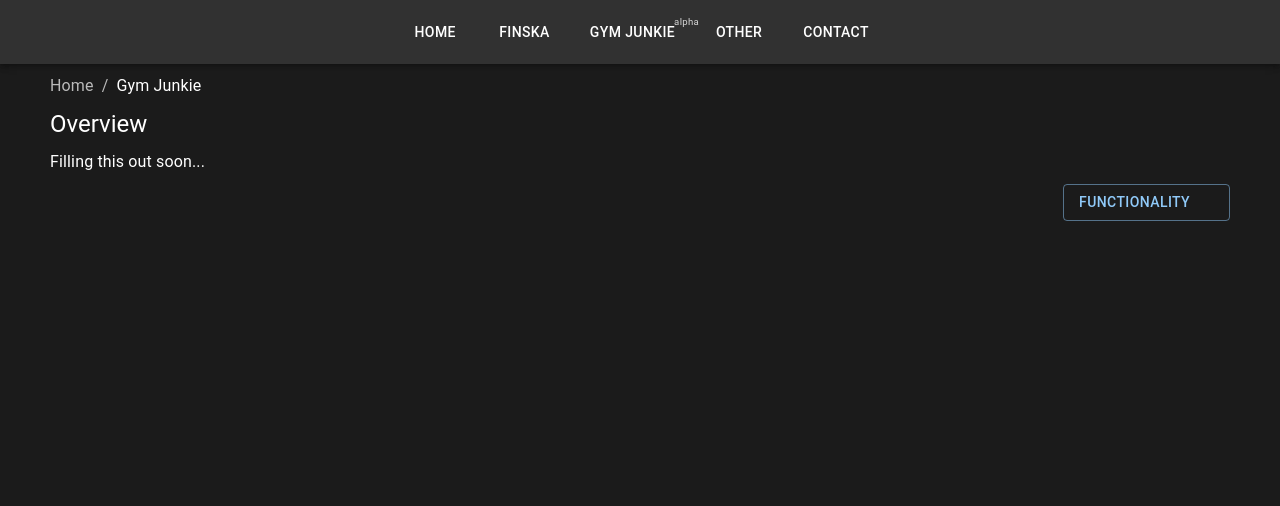
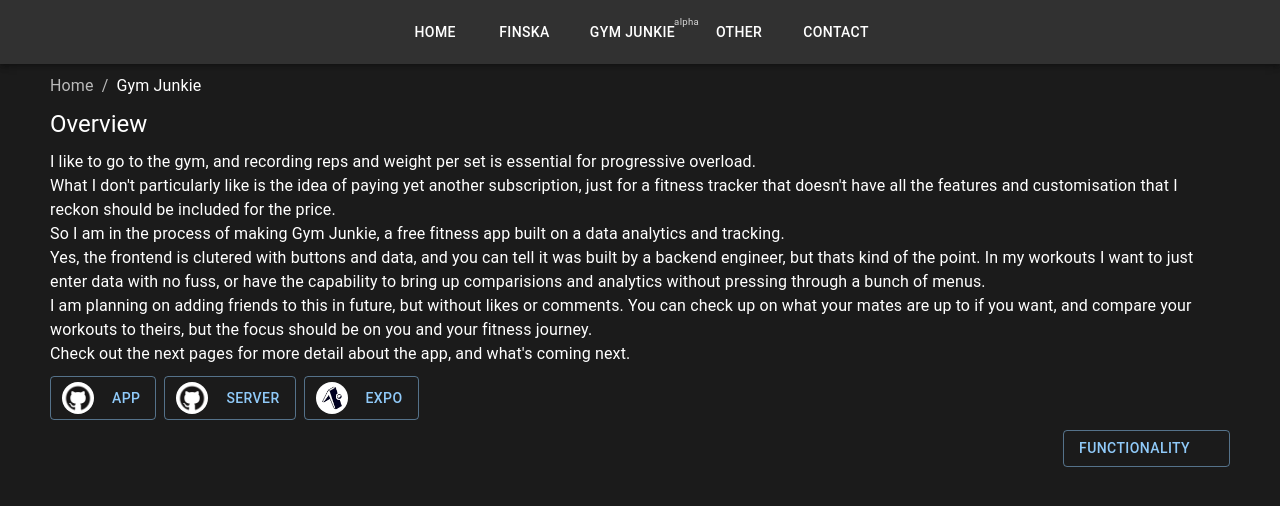
Before and after one commit to moates695/moates695.github.io, a React (Create React App) app: page /gym-junkie in a window 1280 px wide. Shown: the top 506 px of the page. Built offline with nearby package versions, Linux system fonts and the light colour scheme; some icons are missing.

Commit message:
update gym tracker overview

```diff
--- a/package.json
+++ b/package.json
@@ -54,5 +54,6 @@
       "last 1 firefox version",
       "last 1 safari version"
     ]
-  }
+  },
+  "homepage": "https://moates.com.au"
 }
--- a/src/pages/Home.tsx
+++ b/src/pages/Home.tsx
@@ -54,6 +54,15 @@ const projectData: ProjectInfo[] = [
     highlight: '/gym-junkie-highlight.png'
   },
   {
+    icon: iconMap.cellular_tracking,
+    name: 'Cellular Tracking',
+    description: 'Major computer vision project for segmenting cells, tracking and displaying their paths\
+    and identifying divisions.',
+    link: '/other/cellular-tracking',
+    chipKeys: ['ai_ml', 'python'],
+    highlight: ''
+  },
+  {
     icon: iconMap.downer_helper,
     name: 'Downer Helper',
     description: 'A PyPi package to help reduce code repetition across projects.\
@@ -62,15 +71,6 @@ const projectData: ProjectInfo[] = [
     chipKeys: ['python', 'package'],
     highlight: ''
   },
-  {
-    icon: iconMap.cellular_tracking,
-    name: 'Cellular Tracking',
-    description: 'Major computer vision project for segmenting cells, tracking and displaying their paths\
-    and identifying divisions.',
-    link: '/other/cellular-tracking',
-    chipKeys: ['ai_ml', 'python'],
-    highlight: ''
-  }
 ]
 
 export default function HomePage(this: any) {
@@ -197,7 +197,7 @@ export default function HomePage(this: any) {
         Marcus Oates
       </Typography>
       <Typography>
-        Hey there, check out some of my projects!
+        Hello there, check out some of my projects!
       </Typography>
       <Box>
         <EmblaCarousel slides={slides} options={{ loop: true }} />
--- a/src/pages/gym_junkie/Overview.tsx
+++ b/src/pages/gym_junkie/Overview.tsx
@@ -1,6 +1,9 @@
-import { Box, Typography } from "@mui/material";
+import { Avatar, Box, Button, Typography } from "@mui/material";
 import PageLinks from "../../components/PageLinks";
 import BottomNavigation from "../../components/BottomNavigation";
+import { gymJunkieAppGithubLink, gymJunkieExpoLink, gymJunkieServerGithubLink } from "../../middleware/links";
+import githubLogo from "../../assets/github-logo.png";
+import expoLogo from "../../assets/expo-logo.webp";
 
 export default function GymJunkieOverview() {
   return (
@@ -19,8 +22,98 @@ export default function GymJunkieOverview() {
         Overview
       </Typography>
       <Typography>
-        Filling this out soon...
+        I like to go to the gym, and recording reps and weight per set is essential
+        for progressive overload.
+        <br/>
+        What I don't particularly like is the idea of paying yet another subscription,
+        just for a fitness tracker that doesn't have all the features and customisation
+        that I reckon should be included for the price.
+        <br/>
+        So I am in the process of making Gym Junkie, a free fitness app built on a data
+        analytics and tracking.
+        <br/>
+        Yes, the frontend is clutered with buttons and data, and you can tell it was built
+        by a backend engineer, but thats kind of the point. In my workouts I want to just
+        enter data with no fuss, or have the capability to bring up comparisions and
+        analytics without pressing through a bunch of menus.
+        <br/>
+        I am planning on adding friends to this in future, but without likes or comments.
+        You can check up on what your mates are up to if you want, and compare your workouts
+        to theirs, but the focus should be on you and your fitness journey.
+        <br/>
+        Check out the next pages for more detail about the app, and what's coming next.
       </Typography>
+      <Box
+        sx={{
+          display: 'flex',
+          flexDirection: 'row',
+          gap: 1
+        }}
+      >
+        <Box>
+          <Button
+            variant="outlined"
+            href={gymJunkieAppGithubLink}
+            target="_blank"
+            rel="noopener"
+            startIcon={
+              <Avatar
+                alt="github icon"
+                src={githubLogo}
+                sx={{
+                  width: 32,
+                  height: 32,
+                  marginRight: '10px'
+                }}
+              />
+            }
+          >
+            App
+          </Button>
+        </Box>
+        <Box>
+          <Button
+            variant="outlined"
+            href={gymJunkieServerGithubLink}
+            target="_blank"
+            rel="noopener"
+            startIcon={
+              <Avatar
+                alt="github icon"
+                src={githubLogo}
+                sx={{
+                  width: 32,
+                  height: 32,
+                  marginRight: '10px'
+                }}
+              />
+            }
+          >
+            Server
+          </Button>
+        </Box>
+        <Box>
+          <Button
+            variant="outlined"
+            href={gymJunkieExpoLink}
+            target="_blank"
+            rel="noopener"
+            startIcon={
+              <Avatar
+                alt="expo icon"
+                src={expoLogo}
+                sx={{
+                  width: 32,
+                  height: 32,
+                  marginRight: '10px'
+                }}
+              />
+            }
+          >
+            Expo
+          </Button>
+        </Box>
+      </Box>
       {BottomNavigation({
         right:  {
           text: 'Functionality',
@@ -28,5 +121,6 @@ export default function GymJunkieOverview() {
         }
       })}
     </Box>
+
   )
 }
```
